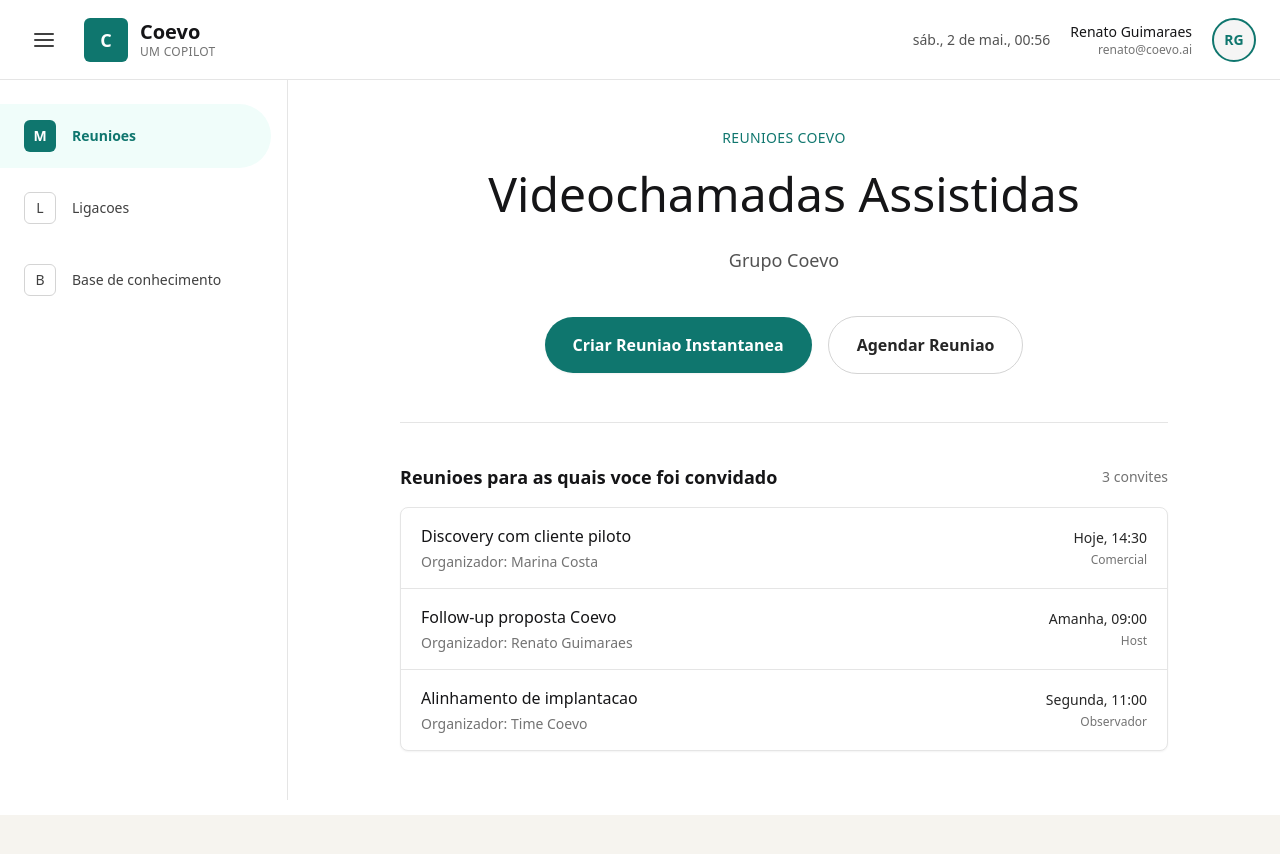
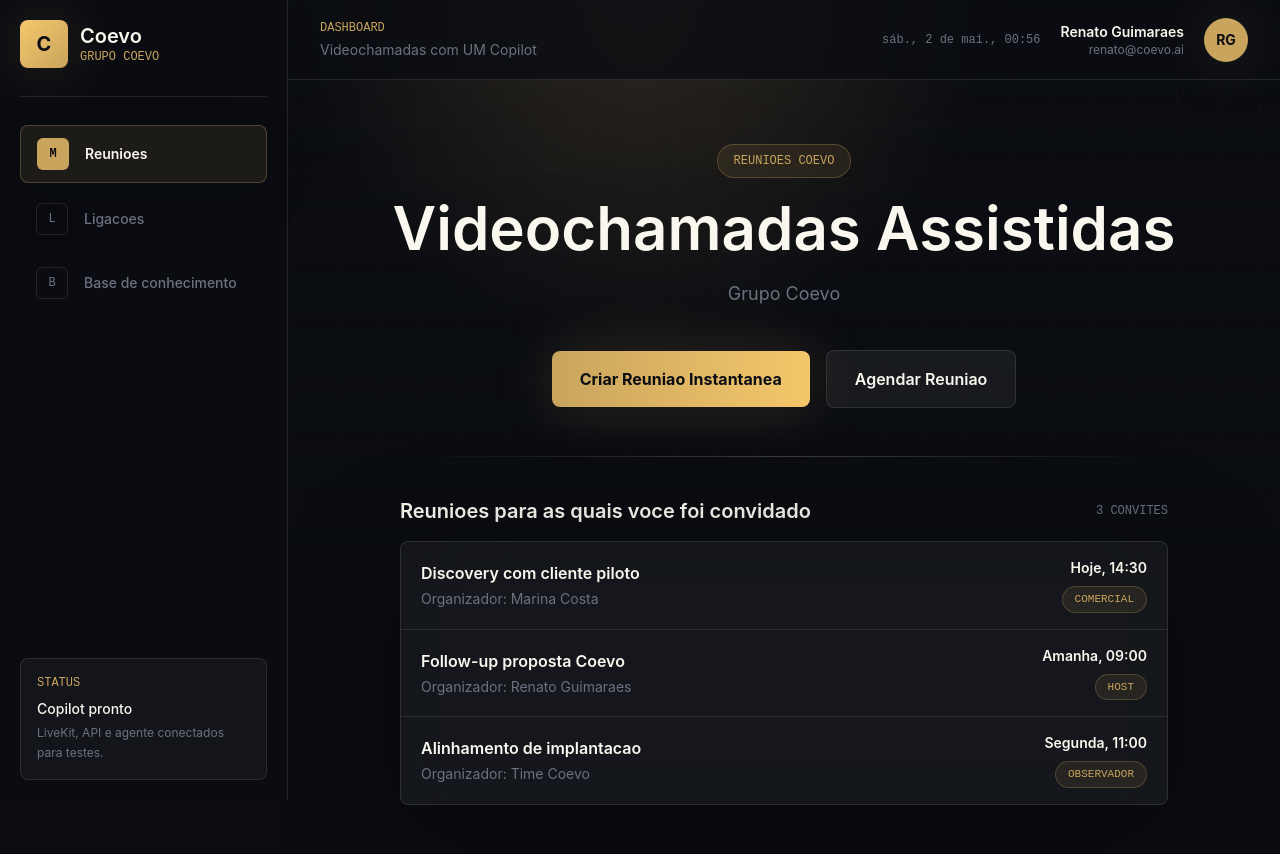
Before and after one commit to Renatcg/um-meeting-ai, a Next.js app in the folder apps/web/: page / in a window 1280 px wide. Shown: the top 854 px of the page. Before the commit the page ends 815 px from the top, so only its background shows below. Built offline with nearby package versions, Linux system fonts and the light colour scheme; no server answers.

Commit message:
Apply NMDI design system to home

```diff
--- a/apps/web/app/page.tsx
+++ b/apps/web/app/page.tsx
@@ -88,101 +88,129 @@ export default function HomePage() {
   }
 
   return (
-    <main className="min-h-screen bg-white text-ink">
-      <header className="fixed left-0 right-0 top-0 z-20 flex h-20 items-center justify-between border-b border-neutral-200 bg-white px-6">
-        <div className="flex items-center gap-5">
+    <main className="min-h-screen overflow-hidden bg-nmdi-ink text-nmdi-ivory">
+      <div
+        className="pointer-events-none fixed inset-0 opacity-70"
+        style={{
+          backgroundImage:
+            "linear-gradient(rgba(255,255,255,.035) 1px, transparent 1px), linear-gradient(90deg, rgba(255,255,255,.035) 1px, transparent 1px)",
+          backgroundSize: "42px 42px",
+        }}
+      />
+      <div className="pointer-events-none fixed inset-0 bg-[radial-gradient(circle_at_50%_0%,rgba(200,164,93,0.18),transparent_34%),linear-gradient(180deg,rgba(11,13,18,0.18),#0B0D12_74%)]" />
+
+      <header className="fixed left-0 right-0 top-0 z-20 flex min-h-20 items-center justify-between border-b border-white/10 bg-nmdi-ink/80 px-4 py-4 backdrop-blur-xl lg:left-72 lg:px-8">
+        <div className="flex items-center gap-4 lg:hidden">
           <button
             aria-label="Abrir menu"
-            className="flex h-10 w-10 flex-col items-center justify-center gap-1 rounded-full transition hover:bg-neutral-100"
+            className="flex h-10 w-10 flex-col items-center justify-center gap-1 rounded-full border border-white/10 bg-white/5 transition hover:border-nmdi-gold/50"
             type="button"
           >
-            <span className="h-0.5 w-5 rounded-full bg-neutral-700" />
-            <span className="h-0.5 w-5 rounded-full bg-neutral-700" />
-            <span className="h-0.5 w-5 rounded-full bg-neutral-700" />
+            <span className="h-0.5 w-5 rounded-full bg-nmdi-ivory" />
+            <span className="h-0.5 w-5 rounded-full bg-nmdi-ivory" />
+            <span className="h-0.5 w-5 rounded-full bg-nmdi-ivory" />
           </button>
-          <div className="flex items-center gap-3">
-            <div className="flex h-11 w-11 items-center justify-center rounded-md bg-brand text-lg font-semibold text-white">
-              C
-            </div>
-            <div>
-              <p className="text-xl font-semibold leading-tight text-ink">Coevo</p>
-              <p className="text-xs font-medium uppercase tracking-wide text-neutral-500">
-                UM Copilot
-              </p>
-            </div>
-          </div>
+          <p className="font-display text-lg font-semibold">Coevo</p>
         </div>
 
-        <div className="flex items-center gap-5">
-          <p className="hidden text-sm text-neutral-600 sm:block">{currentDate}</p>
-          <div className="text-right">
-            <p className="text-sm font-medium text-ink">{currentUser.name}</p>
-            <p className="text-xs text-neutral-500">{currentUser.email}</p>
+        <div className="hidden lg:block">
+          <p className="font-mono text-xs uppercase text-nmdi-gold">Dashboard</p>
+          <p className="mt-1 text-sm text-nmdi-muted">Videochamadas com UM Copilot</p>
+        </div>
+
+        <div className="ml-auto flex items-center gap-3 sm:gap-5">
+          <p className="hidden font-mono text-xs text-nmdi-muted sm:block">{currentDate}</p>
+          <div className="hidden text-right sm:block">
+            <p className="text-sm font-semibold text-nmdi-ivory">{currentUser.name}</p>
+            <p className="text-xs text-nmdi-muted">{currentUser.email}</p>
           </div>
-          <div className="flex h-11 w-11 items-center justify-center rounded-full border-2 border-brand bg-neutral-100 text-sm font-semibold text-brand">
+          <div className="flex h-11 w-11 items-center justify-center rounded-full border border-nmdi-gold/70 bg-nmdi-gold text-sm font-bold text-nmdi-ink shadow-nmdi-glow">
             RG
           </div>
         </div>
       </header>
 
-      <aside className="fixed bottom-0 left-0 top-20 hidden w-72 border-r border-neutral-200 bg-white pt-6 lg:block">
-        <nav className="space-y-2 pr-4">
+      <aside className="fixed bottom-0 left-0 top-0 z-30 hidden w-72 border-r border-white/10 bg-nmdi-ink/95 p-5 backdrop-blur-xl lg:block">
+        <div className="flex items-center gap-3 border-b border-white/10 pb-7">
+          <div className="flex h-12 w-12 items-center justify-center rounded-lg bg-gradient-to-br from-nmdi-amber to-nmdi-gold font-display text-xl font-bold text-nmdi-ink shadow-nmdi-glow">
+            C
+          </div>
+          <div>
+            <p className="font-display text-xl font-semibold leading-tight text-nmdi-ivory">
+              Coevo
+            </p>
+            <p className="font-mono text-xs uppercase text-nmdi-gold">Grupo Coevo</p>
+          </div>
+        </div>
+
+        <nav className="mt-7 space-y-2">
           <a
-            className="flex items-center gap-4 rounded-r-full bg-teal-50 px-6 py-4 text-sm font-semibold text-brand"
+            className="flex items-center gap-4 rounded-lg border border-nmdi-gold/30 bg-nmdi-gold/10 px-4 py-3 text-sm font-semibold text-nmdi-ivory shadow-nmdi-card"
             href="#meetings"
           >
-            <span className="flex h-8 w-8 items-center justify-center rounded-md bg-brand text-white">
+            <span className="flex h-8 w-8 items-center justify-center rounded-md bg-nmdi-gold font-mono text-xs font-bold text-nmdi-ink">
               M
             </span>
             Reunioes
           </a>
           <a
-            className="flex items-center gap-4 rounded-r-full px-6 py-4 text-sm font-medium text-neutral-700 transition hover:bg-neutral-100"
+            className="flex items-center gap-4 rounded-lg px-4 py-3 text-sm font-medium text-nmdi-muted transition hover:bg-white/5 hover:text-nmdi-ivory"
             href="#calls"
           >
-            <span className="flex h-8 w-8 items-center justify-center rounded-md border border-neutral-300">
+            <span className="flex h-8 w-8 items-center justify-center rounded-md border border-white/10 font-mono text-xs">
               L
             </span>
             Ligacoes
           </a>
           <a
-            className="flex items-center gap-4 rounded-r-full px-6 py-4 text-sm font-medium text-neutral-700 transition hover:bg-neutral-100"
+            className="flex items-center gap-4 rounded-lg px-4 py-3 text-sm font-medium text-nmdi-muted transition hover:bg-white/5 hover:text-nmdi-ivory"
             href="#knowledge"
           >
-            <span className="flex h-8 w-8 items-center justify-center rounded-md border border-neutral-300">
+            <span className="flex h-8 w-8 items-center justify-center rounded-md border border-white/10 font-mono text-xs">
               B
             </span>
             Base de conhecimento
           </a>
         </nav>
+
+        <div className="absolute bottom-5 left-5 right-5 rounded-lg border border-white/10 bg-white/[0.04] p-4">
+          <p className="font-mono text-xs uppercase text-nmdi-gold">Status</p>
+          <p className="mt-2 text-sm font-medium text-nmdi-ivory">Copilot pronto</p>
+          <p className="mt-1 text-xs leading-5 text-nmdi-muted">
+            LiveKit, API e agente conectados para testes.
+          </p>
+        </div>
       </aside>
 
       <section
-        className="flex min-h-screen items-start justify-center px-6 pb-16 pt-32 lg:ml-72"
+        className="relative z-10 flex min-h-screen items-start justify-center px-5 pb-16 pt-32 sm:px-8 lg:ml-72 lg:pt-36"
         id="meetings"
       >
-        <div className="w-full max-w-4xl text-center">
-          <p className="mb-4 text-sm font-medium uppercase tracking-wide text-brand">
+        <div className="w-full max-w-5xl text-center">
+          <p className="mx-auto mb-5 inline-flex rounded-full border border-nmdi-gold/30 bg-nmdi-gold/10 px-4 py-2 font-mono text-xs uppercase text-nmdi-gold">
             Reunioes Coevo
           </p>
-          <h1 className="mx-auto max-w-3xl text-5xl font-medium leading-tight text-ink">
+          <h1 className="mx-auto max-w-4xl font-display text-5xl font-semibold leading-tight text-nmdi-ivory md:text-6xl">
             Videochamadas Assistidas
           </h1>
-          <p className="mx-auto mt-5 max-w-2xl text-lg leading-8 text-neutral-600">
+          <p className="mx-auto mt-5 max-w-2xl text-lg leading-8 text-nmdi-muted">
             Grupo Coevo
           </p>
 
           <div className="mt-10 flex flex-col items-center justify-center gap-4 sm:flex-row">
             <button
-              className="rounded-full bg-brand px-7 py-4 text-base font-semibold text-white shadow-sm transition hover:bg-teal-800 disabled:cursor-not-allowed disabled:opacity-60"
+              className="relative overflow-hidden rounded-lg bg-gradient-to-r from-nmdi-gold to-nmdi-amber px-7 py-4 text-base font-bold text-nmdi-ink shadow-nmdi-glow transition hover:translate-y-[-1px] disabled:cursor-not-allowed disabled:opacity-60"
               disabled={isCreating}
               onClick={createInstantMeeting}
               type="button"
             >
-              {isCreating ? "Criando..." : "Criar Reuniao Instantanea"}
+              <span className="absolute inset-y-0 left-[-40%] w-1/3 skew-x-[-18deg] bg-white/30" />
+              <span className="relative">
+                {isCreating ? "Criando..." : "Criar Reuniao Instantanea"}
+              </span>
             </button>
             <button
-              className="rounded-full border border-neutral-300 bg-white px-7 py-4 text-base font-semibold text-neutral-800 transition hover:bg-neutral-50"
+              className="rounded-lg border border-white/10 bg-white/[0.06] px-7 py-4 text-base font-semibold text-nmdi-ivory backdrop-blur transition hover:border-nmdi-gold/60 hover:bg-white/[0.09]"
               onClick={scheduleMeeting}
               type="button"
             >
@@ -191,42 +219,46 @@ export default function HomePage() {
           </div>
 
           {feedback ? (
-            <p className="mx-auto mt-5 max-w-xl text-sm text-red-700">{feedback}</p>
+            <p className="mx-auto mt-5 max-w-xl rounded-lg border border-nmdi-red/25 bg-nmdi-red/10 px-4 py-3 text-sm text-red-200">
+              {feedback}
+            </p>
           ) : null}
 
-          <div className="mx-auto mt-12 h-px max-w-3xl bg-neutral-200" />
+          <div className="mx-auto mt-12 h-px max-w-3xl bg-gradient-to-r from-transparent via-white/20 to-transparent" />
 
           <section className="mx-auto mt-10 max-w-3xl text-left">
             <div className="mb-4 flex items-center justify-between gap-4">
-              <h2 className="text-lg font-semibold text-ink">
+              <h2 className="font-display text-xl font-semibold text-nmdi-ivory">
                 Reunioes para as quais voce foi convidado
               </h2>
-              <p className="text-sm text-neutral-500">{scheduledMeetings.length} convites</p>
+              <p className="font-mono text-xs uppercase text-nmdi-muted">
+                {scheduledMeetings.length} convites
+              </p>
             </div>
 
-            <div className="overflow-hidden rounded-lg border border-neutral-200 bg-white shadow-sm">
+            <div className="overflow-hidden rounded-lg border border-white/10 bg-white/[0.045] shadow-nmdi-deep backdrop-blur-xl">
               {scheduledMeetings.map((meeting, index) => (
                 <button
-                  className={`flex w-full items-center justify-between gap-5 px-5 py-4 text-left transition hover:bg-neutral-50 ${
-                    index > 0 ? "border-t border-neutral-200" : ""
+                  className={`flex w-full items-center justify-between gap-5 px-5 py-4 text-left transition hover:bg-white/[0.075] ${
+                    index > 0 ? "border-t border-white/10" : ""
                   }`}
                   key={meeting.id}
                   onClick={() => router.push(`/meeting/${meeting.id}`)}
                   type="button"
                 >
                   <div className="min-w-0">
-                    <p className="truncate text-base font-medium text-ink">
+                    <p className="truncate text-base font-semibold text-nmdi-ivory">
                       {meeting.title}
                     </p>
-                    <p className="mt-1 text-sm text-neutral-500">
+                    <p className="mt-1 text-sm text-nmdi-muted">
                       Organizador: {meeting.host}
                     </p>
                   </div>
                   <div className="shrink-0 text-right">
-                    <p className="text-sm font-medium text-neutral-800">
+                    <p className="text-sm font-semibold text-nmdi-ivory">
                       {meeting.startsAt}
                     </p>
-                    <p className="mt-1 text-xs text-neutral-500">
+                    <p className="mt-2 inline-flex rounded-full border border-nmdi-gold/25 bg-nmdi-gold/10 px-3 py-1 font-mono text-[11px] uppercase text-nmdi-gold">
                       {meeting.invitedAs}
                     </p>
                   </div>
--- a/apps/web/tailwind.config.ts
+++ b/apps/web/tailwind.config.ts
@@ -13,6 +13,31 @@ const config: Config = {
         line: "#dedbd2",
         brand: "#0f766e",
         accent: "#d97706",
+        nmdi: {
+          ink: "#0B0D12",
+          graphite: "#111827",
+          steel: "#1F2937",
+          muted: "#6B7280",
+          line: "#263142",
+          soft: "#F4F1EA",
+          ivory: "#FAF7EF",
+          gold: "#C8A45D",
+          amber: "#F5C76B",
+          orange: "#F97316",
+          blue: "#60A5FA",
+          green: "#10B981",
+          red: "#EF4444",
+        },
+      },
+      boxShadow: {
+        "nmdi-card": "0 16px 50px rgba(11, 13, 18, 0.12)",
+        "nmdi-deep": "0 30px 120px rgba(0, 0, 0, 0.45)",
+        "nmdi-glow": "0 0 60px rgba(200, 164, 93, 0.20)",
+      },
+      fontFamily: {
+        sans: ["Inter", "ui-sans-serif", "system-ui", "sans-serif"],
+        display: ["Space Grotesk", "Inter", "ui-sans-serif", "system-ui", "sans-serif"],
+        mono: ["JetBrains Mono", "ui-monospace", "SFMono-Regular", "monospace"],
       },
     },
   },
```
